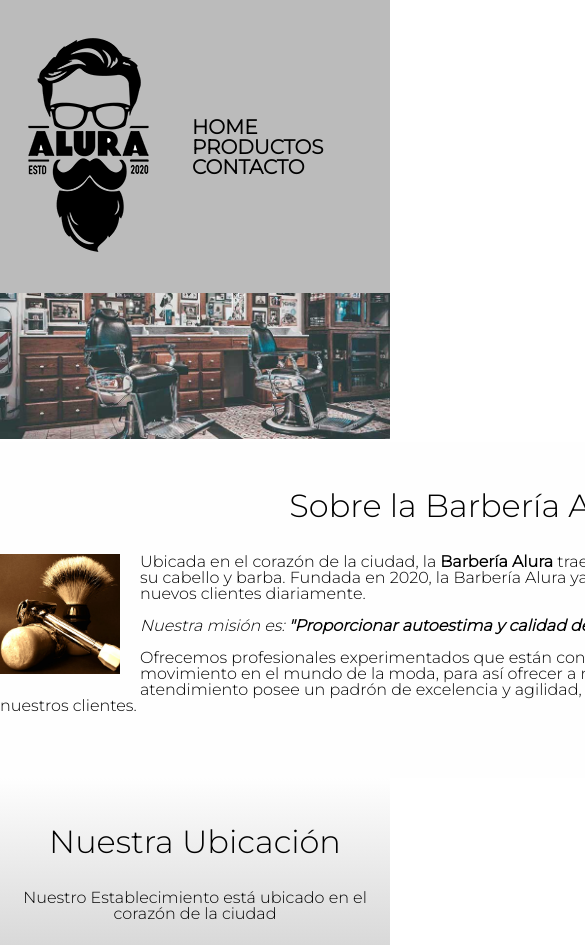
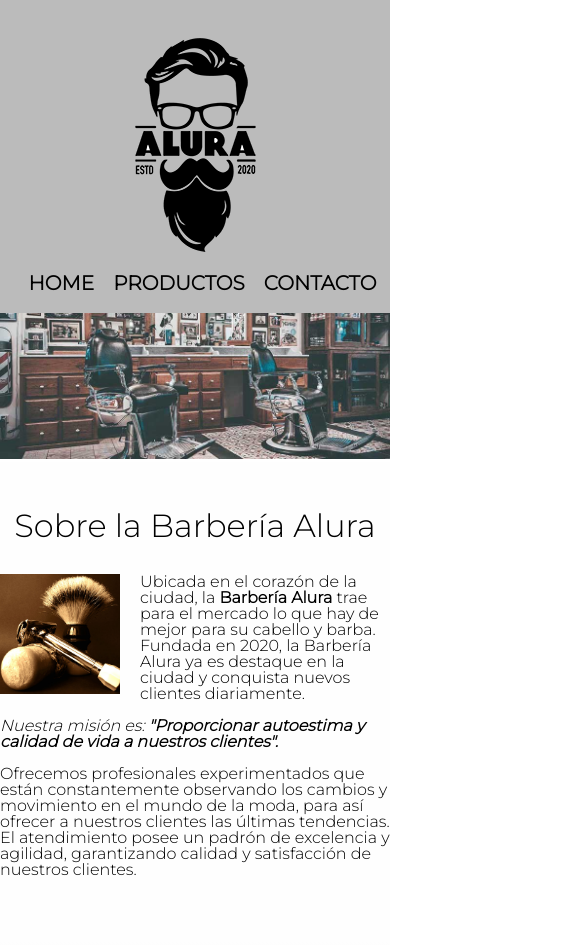
Before and after one commit to Juan-Camilo-Sanchez/Barberia-Alura, a plain HTML site: page index.html in a window 390 px wide. Shown: the top 945 px of the page, 585 px wide, since content can reach past the window. Drawn offline with Linux system fonts and the light colour scheme.

Commit message:
06 Diseño Responsivo

```diff
--- a/css/style.css
+++ b/css/style.css
@@ -10,6 +10,12 @@ header {
     align-items: center;
     justify-content: space-around;
     padding: 20px 0;
+}
+
+nav{
+    position: absolute;
+    top:110px;
+    right: 0;
 }
 
 nav li {
@@ -37,6 +43,12 @@ footer {
 }
 
 /*index*/
+
+.caja{
+    width: 940px;
+    position: relative;
+    margin: 0 auto;
+}
 
 .banner {
     width: 100%;
@@ -131,6 +143,22 @@ footer {
     width: 560px;
     margin: 1em auto;
 }
+
+@media screen and (max-width:480px) {
+    h1{
+        text-align: center;
+    }
+    nav{
+        position: static;
+    }
+    .caja , .principal ,.mapa-contenido, .contenido-diferenciales,.video{
+        width: auto;
+    }
+    .lista-diferenciales, .imagen-diferenciales{
+        width: 100%;
+    }
+
+    }
 
 /*Productos*/
 
--- a/index.html
+++ b/index.html
@@ -4,6 +4,7 @@
 
 <head>
     <meta charset="UTF-8" />
+    <meta name="viewport" content="width=device-width">
     <title>Barbería Alura</title>
     <link rel="stylesheet" href="./css/reset.css" />
     <link rel="stylesheet" href="/css/style.css" />
@@ -14,7 +15,8 @@
 
 <body>
     <header>
-        <h1><img src="img/logo.png" /></h1>
+        <div class="caja">
+            <h1><img src="img/logo.png"></h1>
             <nav>
                 <ul>
                     <li><a href="index.html">Home</a></li>
@@ -22,6 +24,7 @@
                     <li><a href="contacto.html">Contacto</a></li>
                 </ul>
             </nav>
+        </div>
     </header>
 
     <img class="banner" src="./img/banner.jpg" />
@@ -85,7 +88,7 @@
             </div>
 
             <div class="video">
-                <iframe width="560" height="315" src="https://www.youtube.com/embed/wcVVXUV0YUY"
+                <iframe width="100%" height="315" src="https://www.youtube.com/embed/wcVVXUV0YUY"
                     title="YouTube video player" frameborder="0"
                     allow="accelerometer; autoplay; clipboard-write; encrypted-media; gyroscope; picture-in-picture; web-share"
                     allowfullscreen></iframe>
```
Lines whose indentation alone changed are shown as unchanged.
